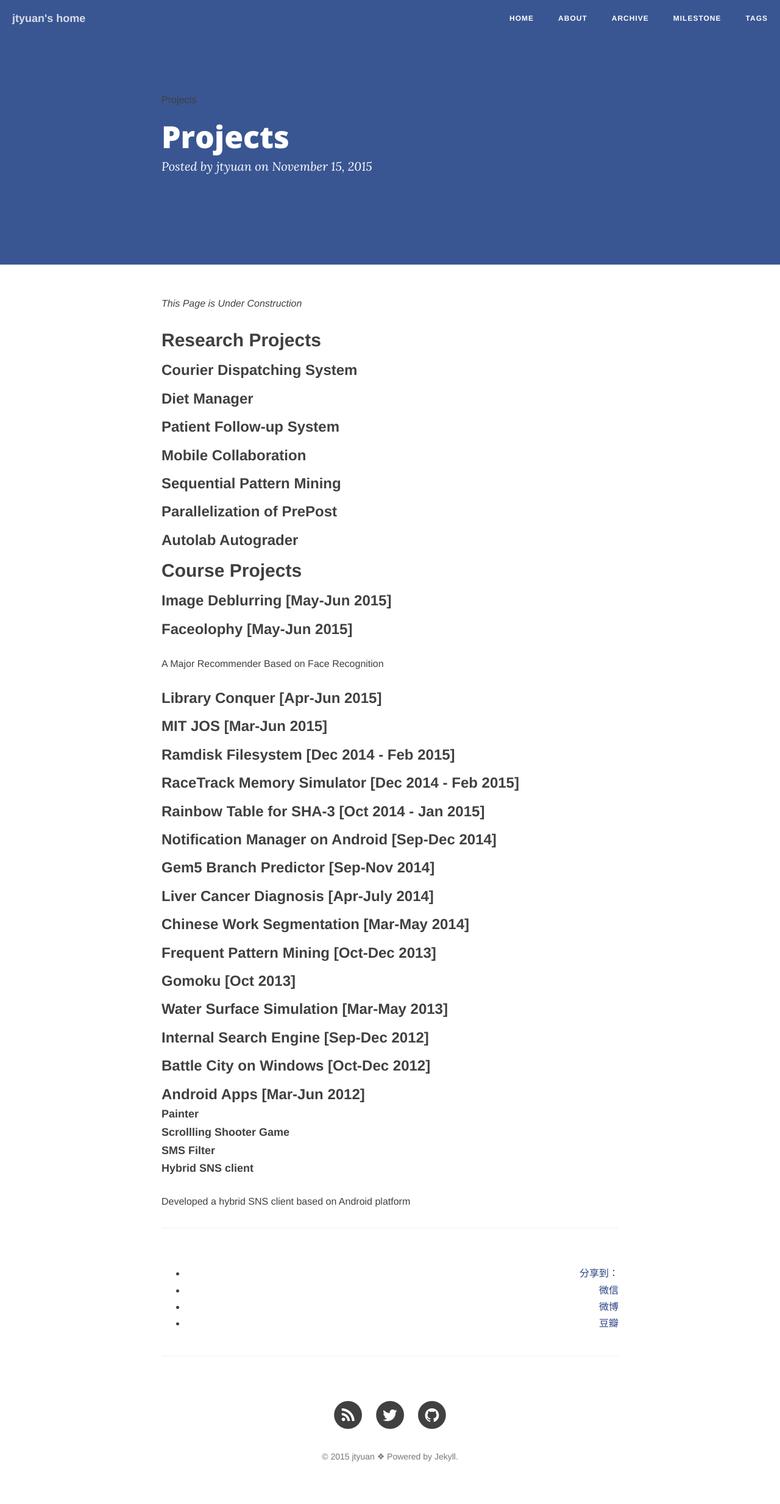
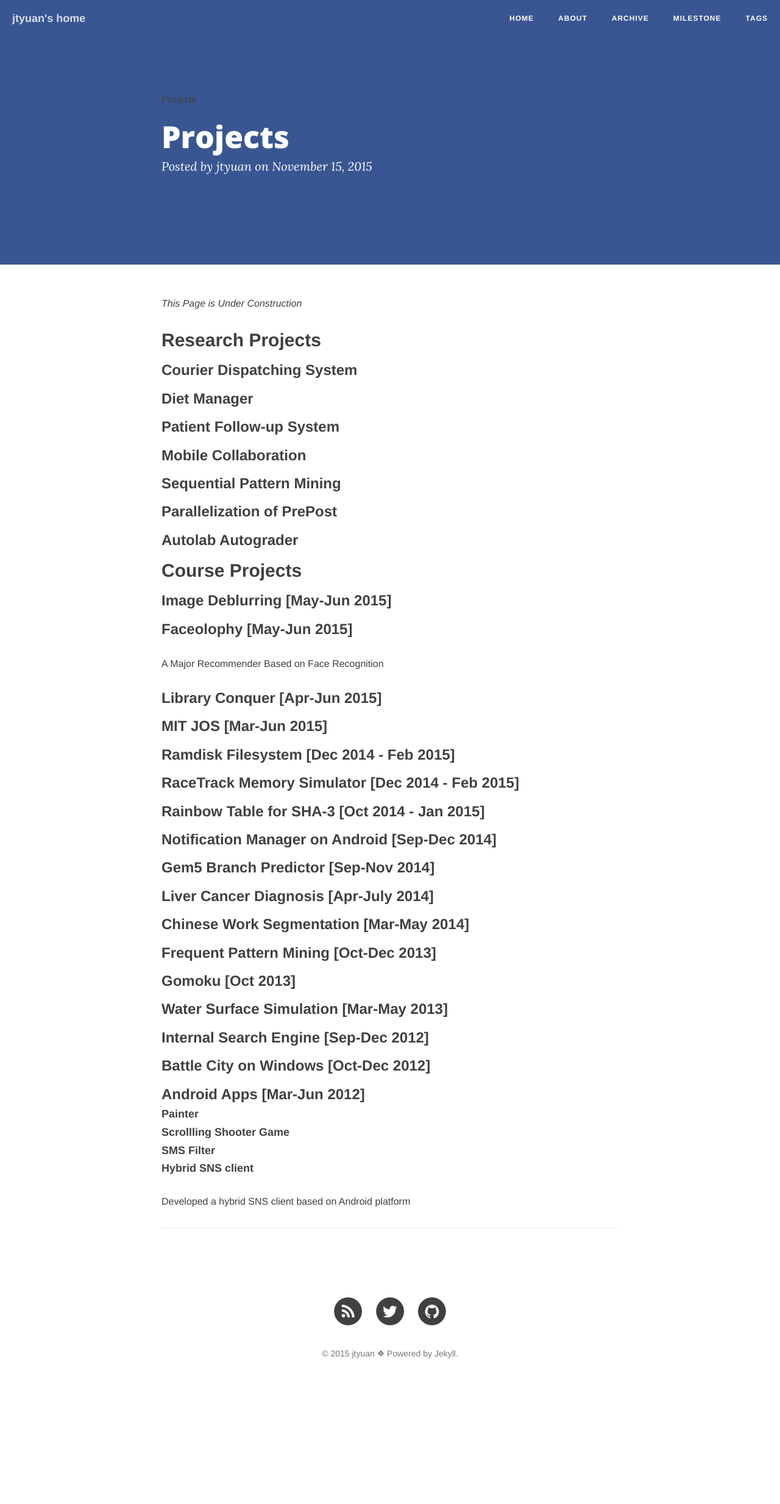
Before and after one commit to jtyuan/jtyuan.github.io, a Jekyll site: the page built from _posts/2015-11-15-projects.md, in a window 1280 px wide. Shown: the whole page at 61% size. Built offline with Jekyll 4.4.1, drawn with Linux system fonts in a browser that asks for light colours; nearby versions of some CDN libraries; comment, search, counter and statistics services are not loaded; after the commit the page ends 2297 px from its top, so only the background shows below that.

Commit message:
change to disqus

```diff
--- a/_layouts/post.html
+++ b/_layouts/post.html
@@ -55,45 +55,28 @@
                     {% endif %}
                 </ul>
 
-                <!-- Duoshuo Share start -->
-                <style>
-                    .ds-share{
-                        text-align: right;
-                    }
+                <div id="disqus_thread"></div>
+                    <script>
+                        /**
+                        * RECOMMENDED CONFIGURATION VARIABLES: EDIT AND UNCOMMENT THE SECTION BELOW TO INSERT DYNAMIC VALUES FROM YOUR PLATFORM OR CMS.
+                        * LEARN WHY DEFINING THESE VARIABLES IS IMPORTANT: https://disqus.com/admin/universalcode/#configuration-variables
+                        */
+                        /*
+                        var disqus_config = function () {
+                        this.page.url = PAGE_URL; // Replace PAGE_URL with your page's canonical URL variable
+                        this.page.identifier = PAGE_IDENTIFIER; // Replace PAGE_IDENTIFIER with your page's unique identifier variable
+                        };
+                        */
+                        (function() { // DON'T EDIT BELOW THIS LINE
+                        var d = document, s = d.createElement('script');
 
-                    @media only screen and (max-width: 700px) {
-                        .ds-share {
+                        s.src = '//jtyuan.disqus.com/embed.js';
 
-                        }
-                    }
-                </style>
-
-                <div class="ds-share"
-                    data-thread-key="{{page.id}}" data-title="{{page.title}}"
-                    data-images="{{ site.url }}/{% if page.header-img %}{{ page.header-img }}{% else %}{{ site.header-img }}{% endif %}"
-                    data-content="{{ content | strip_html | truncate:80 }} | Microdust:Azeril's blog"
-                    data-url="{{site.url}}{{page.url}}">
-                    <div class="ds-share-inline">
-                      <ul  class="ds-share-icons-16">
-
-                        <li data-toggle="ds-share-icons-more"><a class="ds-more" href="#">分享到：</a></li>
-                        <li><a class="ds-wechat flat" href="javascript:void(0);" data-service="wechat">微信</a></li>
-                        <li><a class="ds-weibo flat" href="javascript:void(0);" data-service="weibo">微博</a></li>
-                        <li><a class="ds-douban flat" href="javascript:void(0);" data-service="douban">豆瓣</a></li>
-                      </ul>
-                      <div class="ds-share-icons-more">
-                      </div>
-                    </div>
-                <hr>
-                </div>
-                <!-- Duoshuo Share end-->
-
-
-                <!-- 多说评论框 start -->
-                <div class="comment">
-                    <div class="ds-thread" data-thread-key="{{page.id}}" data-title="{{page.title}}" data-url="{{site.url}}{{page.url}}"></div>
-                </div>
-                <!-- 多说评论框 end -->
+                        s.setAttribute('data-timestamp', +new Date());
+                        (d.head || d.body).appendChild(s);
+                        })();
+                    </script>
+                    <noscript>Please enable JavaScript to view the <a href="https://disqus.com/?ref_noscript" rel="nofollow">comments powered by Disqus.</a></noscript>
             </div>
         </div>
     </div>
```
